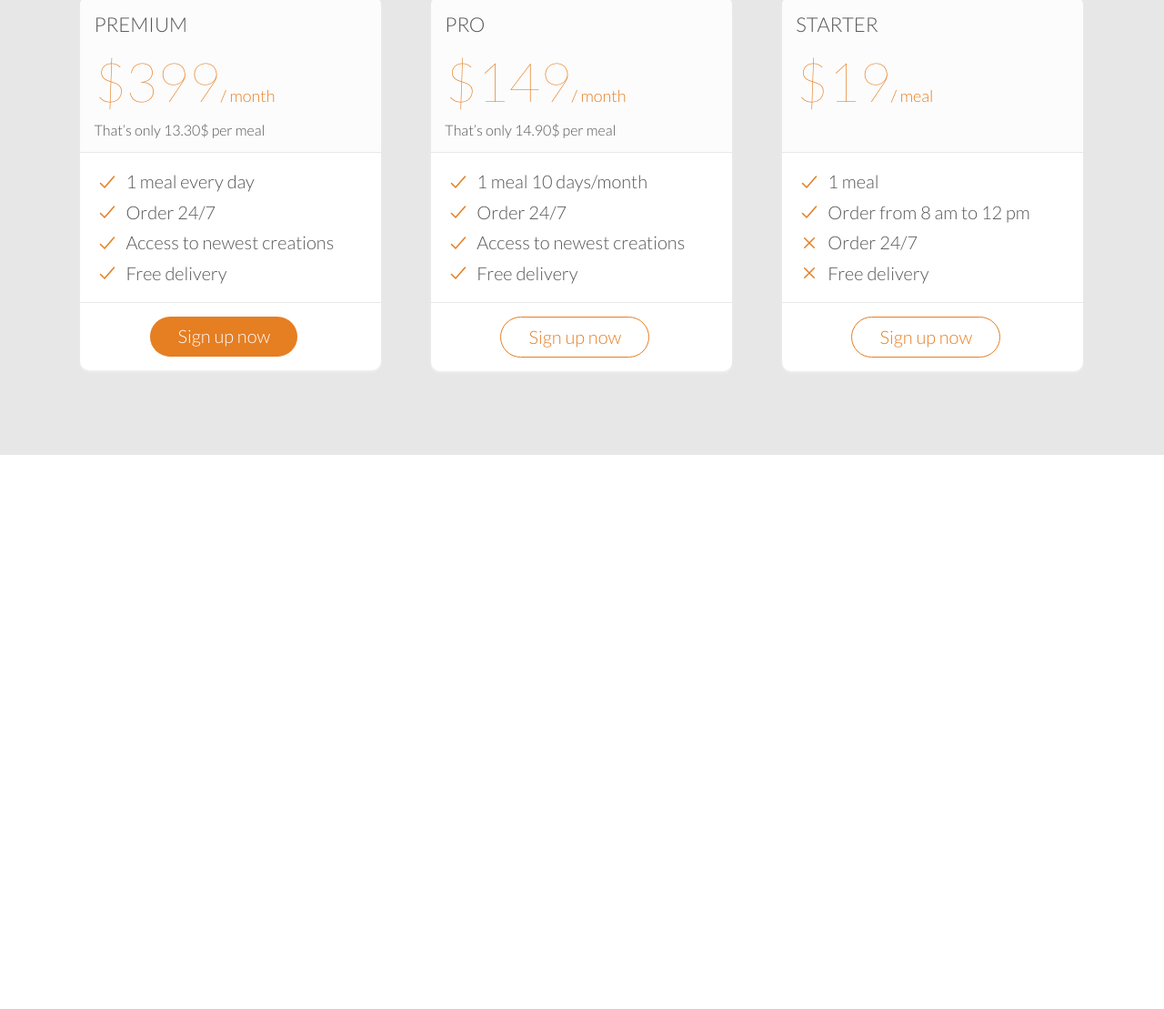
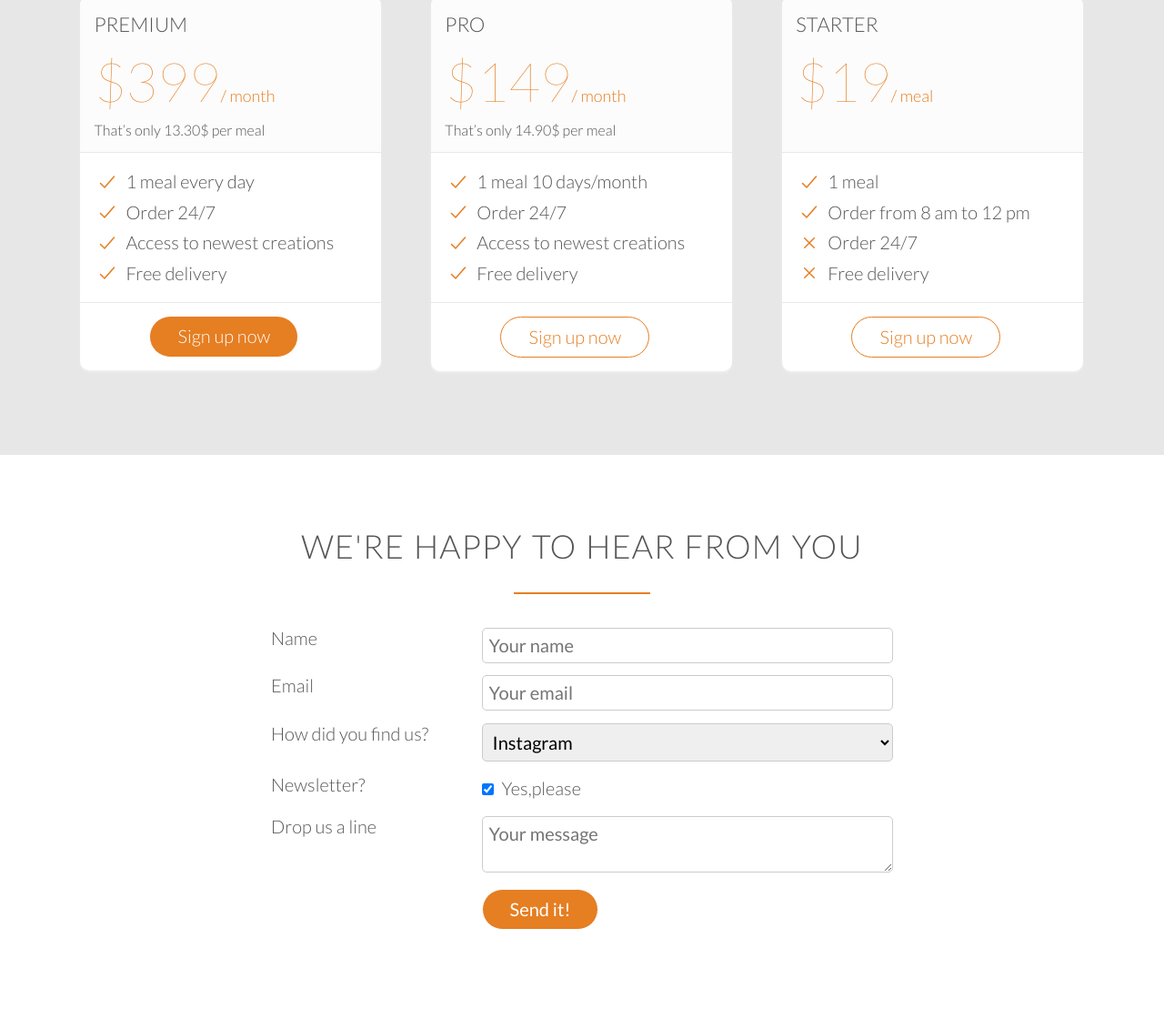
Before and after one commit to danielsanchezaracena/omnifood, a plain HTML site: page index.html in a window 1280 px wide. Shown: the part 4104-5213 px from the top of the page at 91% size. Before the commit the page ends 4604 px from the top, so only its background shows below. Drawn offline with nearby package versions, Linux system fonts and the light colour scheme.

Commit message:
Contact Form Section Finished

```diff
--- a/index.html
+++ b/index.html
@@ -336,5 +336,69 @@
   </div>
 </div>
 </section>
+
+<section class="section-form">
+<div class="row">
+  <h2>We're happy to hear from you</h2>
+</div>
+<div class="row">
+  <form method="POST" action="#" class="contact-form">
+<div class="row">
+  <div class="col span-1-of-3">
+    <label for="name">Name</label>
+  </div>
+  <div class="col span-2-of-3">
+  <input type="text" name="name" id="name" placeholder="Your name" required/>
+  </div>
+</div>
+<div class="row">
+  <div class="col span-1-of-3">
+    <label for="email">Email</label>
+  </div>
+  <div class="col span-2-of-3">
+  <input type="email" name="email" id="email" placeholder="Your email" required/>
+  </div>
+</div>
+<div class="row">
+  <div class="col span-1-of-3">
+    <label for="find-us">How did you find us?</label>
+  </div>
+  <div class="col span-2-of-3">
+    <select name="find-us" id="find-us" required>
+      <option value="instagram" selected>Instagram</option>
+      <option value="search">Search Engine</option>
+      <option value="friend">A friend</option>
+      <option value="other">Other</option>
+    </select>
+  </div>
+</div>
+<div class="row">
+  <div class="col span-1-of-3">
+    <label>Newsletter?</label>
+  </div>
+  <div class="col span-2-of-3">
+    <input type="checkbox" name="yes-news" id="yes-news" checked>
+    <label for="yes-news">Yes,please</label>
+  </div>
+</div>
+<div class="row">
+  <div class="col span-1-of-3">
+    <label for="message">Drop us a line</label>
+  </div>
+  <div class="col span-2-of-3">
+    <textarea id="message" name="message" placeholder="Your message"></textarea>
+  </div>
+</div>
+<div class="row">
+  <div class="col span-1-of-3">
+    <label>&nbsp;</label>
+  </div>
+  <div class="col span-2-of-3">
+    <input type="submit" value="Send it!">
+  </div>
+</div>
+  </form>
+</div>
+</section>
   </body>
 </html>
--- a/resources/css/style.css
+++ b/resources/css/style.css
@@ -130,8 +130,10 @@ a:active{
 /***** BUTTONS *****/
 
 .btn:link,
-.btn:visited{
+.btn:visited,
+input[type="submit"]{
     display: inline-block;
+    cursor: pointer;
     margin-right:15px;
     border-radius:200px;
     text-decoration: none;
@@ -139,7 +141,9 @@ a:active{
     transition: background-color 0.3s, border 0.3s,color 0.3s;
 }
 
-.btn-full:link,.btn-full:visited{
+.btn-full:link,
+.btn-full:visited,
+input[type="submit"]{
     color:#fff;
     background-color: var(--baseOrangeColor);
 }
@@ -149,11 +153,17 @@ a:active{
     border:1px solid var(--baseOrangeColor);
 }
 
-.btn:hover,.btn:active{
+.btn:hover,
+.btn:active,
+input[type="submit"]:hover,
+input[type="submit"]:active{
     background-color: #cf6d17;
 }
 
-.btn-full:hover,.btn-full:active{
+.btn-full:hover,
+.btn-full:active,
+input[type="submit"]:hover,
+input[type="submit"]:active{
     border:1px solid var(--baseOrangeColor);
 }
 
@@ -362,6 +372,7 @@ cite img{
     margin-left: 5%;
     box-shadow: 0 2px 2px #efefef;
 }
+
 .plan-box div:first-child{
 background-color: #fcfcfc;
 border-top-left-radius: 5px;
@@ -400,3 +411,32 @@ border-bottom:1px solid #e8e8e8;
 .plan-box ul li{
     padding: 5px 0;
 }
+
+/***** CONTACT FORM *****/
+
+.contact-form{
+    width:60%;
+    margin:0 auto;
+}
+
+input[type="text"],
+input[type="email"],
+select,
+textarea{
+    width: 100%;
+    padding: 7px;
+    border-radius: 5px;
+    border:1px solid #ccc;
+}
+
+input[type="submit"]{
+    border: 1px solid #fff;
+}
+
+input[type="checkbox"]{
+    margin: 10px 5px 10px 0;
+}
+
+*:focus{
+    outline: none;
+}
```
